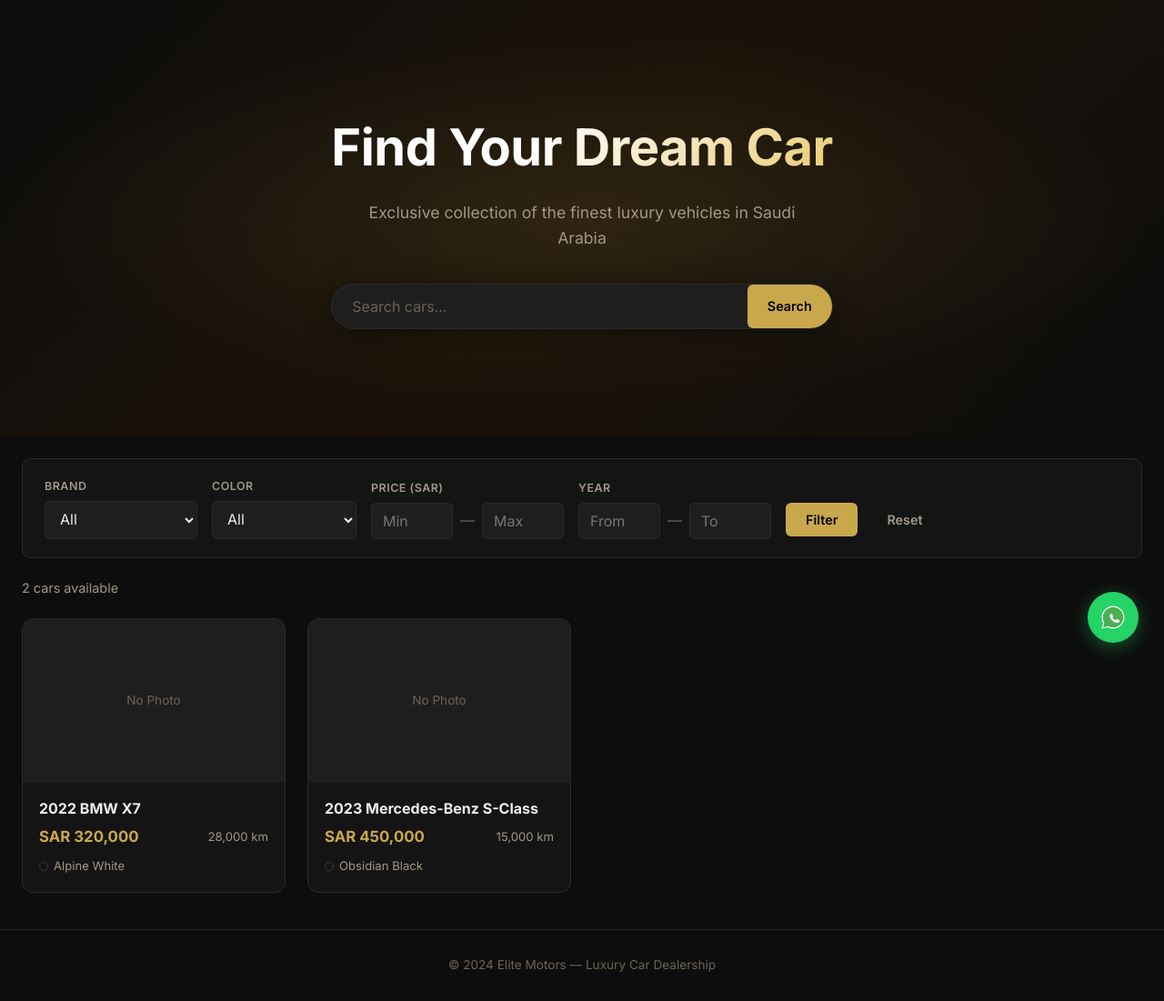
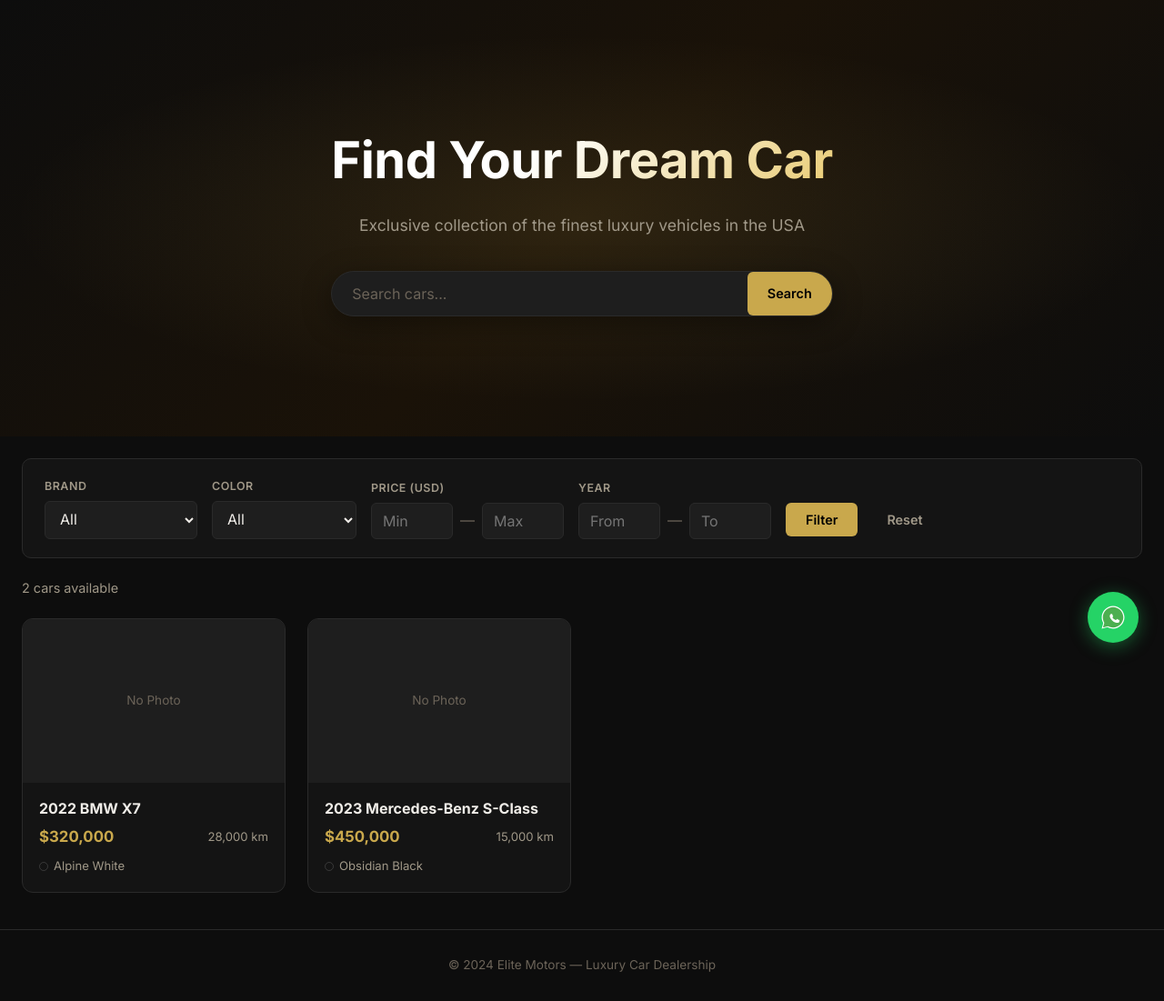
Before and after one commit to gadorielz/elite-motors, a Flask app: page / in a window 1280 px wide. Shown: the part 65-1166 px from the top of the page at 91% size. Run offline with Flask 3, Linux system fonts and the light colour scheme.

Commit message:
Update templates/index.html: USD/USA fixes

```diff
--- a/templates/index.html
+++ b/templates/index.html
@@ -9,7 +9,7 @@
   <div class="hero-bg"></div>
   <div class="hero-content">
     <h1>{% if lang == 'ar' %}اكتشف سيارة أحلامك{% else %}Find Your Dream Car{% endif %}</h1>
-    <p>{% if lang == 'ar' %}مجموعة حصرية من أفخم السيارات في المملكة العربية السعودية{% else %}Exclusive collection of the finest luxury vehicles in Saudi Arabia{% endif %}</p>
+    <p>{% if lang == 'ar' %}مجموعة حصرية من أفخم السيارات في الولايات المتحدة{% else %}Exclusive collection of the finest luxury vehicles in the USA{% endif %}</p>
 
     <!-- SEARCH BAR -->
     <form class="search-bar" method="GET" action="{{ url_for('index') }}">
@@ -50,7 +50,7 @@
     </div>
 
     <div class="filter-group filter-range">
-      <label>{% if lang == 'ar' %}السعر (ر.س){% else %}Price (SAR){% endif %}</label>
+      <label>{% if lang == 'ar' %}السعر ($){% else %}Price (USD){% endif %}</label>
       <div class="range-row">
         <input type="number" name="min_price" placeholder="{% if lang == 'ar' %}من{% else %}Min{% endif %}" value="{{ args.get('min_price', '') }}" min="0" />
         <span>—</span>
@@ -105,7 +105,7 @@
     <div class="car-card-body">
       <h3 class="car-name">{{ car.display_name }}</h3>
       <div class="car-meta">
-        <span class="car-price">{% if lang == 'ar' %}{{ "{:,.0f}".format(car.price) }} ر.س{% else %}SAR {{ "{:,.0f}".format(car.price) }}{% endif %}</span>
+        <span class="car-price">{% if lang == 'ar' %}${{ "{:,.0f}".format(car.price) }}{% else %}${{ "{:,.0f}".format(car.price) }}{% endif %}</span>
         <span class="car-mileage">{{ "{:,.0f}".format(car.mileage) }} km</span>
       </div>
       <div class="car-color">
```
